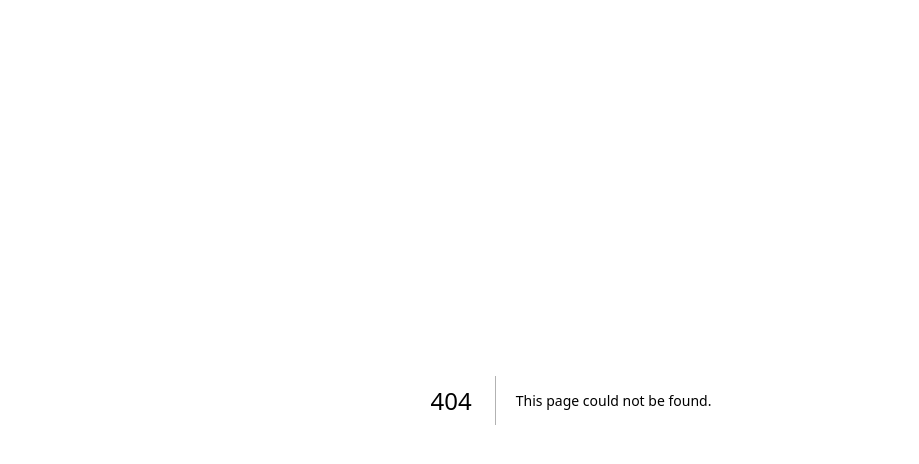
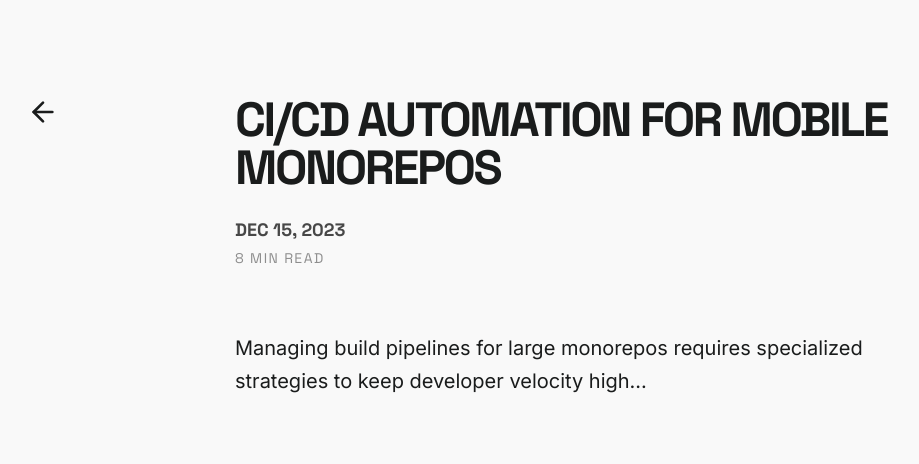
Before and after one commit to fardall/fardall.github.io, a Next.js app: page /writings/cicd-mobile-monorepos in a window 1280 px wide. Before the commit this address had no page. Shown: the top 464 px of the page, without its empty margins (69-988 px from the left). Built offline with nearby package versions, Linux system fonts and the light colour scheme.

Commit message:
create writings detail screen

```diff
--- a/src/app/layout.tsx
+++ b/src/app/layout.tsx
@@ -2,7 +2,7 @@ import type { Metadata } from "next";
 import "./globals.css";
 
 export const metadata: Metadata = {
-  title: "ENGINEER_PORTFOLIO | Technical Monolith",
+  title: "Muhamad Fardal Akter Min Gali | Technical Monolith",
   description: "High-performance mobile application architecture and development.",
 };
 
--- a/src/app/page.tsx
+++ b/src/app/page.tsx
@@ -3,6 +3,7 @@ import { Space_Grotesk, Inter } from "next/font/google";
 import Link from "next/link";
 import Header from "@/components/Header";
 import Footer from "@/components/Footer";
+import { posts } from "@/lib/posts";
 
 const spaceGrotesk = Space_Grotesk({
   subsets: ["latin"],
@@ -170,15 +171,11 @@ export default function Home() {
             TECHNICAL_WRITING
           </h2>
           <div className="space-y-4">
-            {[
-              { date: "MAR 12, 2024", title: "Deep Dive into Kotlin Multiplatform Performance" },
-              { date: "FEB 08, 2024", title: "The Architecture of Zenith: A Flutter Case Study" },
-              { date: "JAN 22, 2024", title: "Refactoring Legacy Android Systems for Jetpack Compose" },
-            ].map((post, index) => (
+            {posts.slice(0, 3).map((post, index) => (
               <Link
                 key={index}
                 className="block bg-white border-2 border-black p-6 group transition-all hover:bg-black hover:text-white"
-                href="#"
+                href={`/writings/${post.slug}`}
               >
                 <div className="flex justify-between items-center">
                   <div>
--- /dev/null
+++ b/src/app/writings/[slug]/page.tsx
@@ -0,0 +1,107 @@
+import { ArrowLeft } from "lucide-react";
+import { Space_Grotesk, Inter } from "next/font/google";
+import Link from "next/link";
+import { posts } from "@/lib/posts";
+import { notFound } from "next/navigation";
+
+const spaceGrotesk = Space_Grotesk({
+  subsets: ["latin"],
+  variable: "--font-headline",
+});
+
+const inter = Inter({
+  subsets: ["latin"],
+  variable: "--font-body",
+});
+
+export default async function WritingDetail({
+  params,
+}: {
+  params: Promise<{ slug: string }>;
+}) {
+  const { slug } = await params;
+  const post = posts.find((p) => p.slug === slug);
+
+  if (!post) {
+    notFound();
+  }
+
+  return (
+    <div
+      className={`${spaceGrotesk.variable} ${inter.variable} font-body bg-surface text-on-surface min-h-screen`}
+    >
+      <main className="pt-24 pb-24 px-6 md:px-12">
+        <div className="max-w-4xl mx-auto flex flex-col md:flex-row gap-8 md:gap-16 relative justify-center">
+          {/* Sidebar Navigation (Back Arrow) */}
+          <aside className="md:absolute md:-left-12 lg:-left-24 top-0">
+            <Link
+              href="/writings"
+              className="inline-flex items-center group transition-opacity hover:opacity-60"
+              aria-label="Go back"
+            >
+              <ArrowLeft className="w-8 h-8" />
+            </Link>
+          </aside>
+
+          {/* Main Content Column */}
+          <div className="max-w-2xl w-full">
+            {/* Header Section */}
+            <header className="mb-16">
+              <h1 className="font-headline text-4xl md:text-5xl font-bold mb-6 tracking-tighter uppercase">
+                {post.title}
+              </h1>
+              <div className="flex flex-col gap-1">
+                <span className="font-headline text-on-surface-variant text-lg font-bold">
+                  {post.date}
+                </span>
+                <span className="font-headline text-on-surface-variant text-sm uppercase tracking-widest opacity-60">
+                  {post.readTime}
+                </span>
+              </div>
+            </header>
+
+            {/* Article Body */}
+            <article className="text-on-surface max-w-none space-y-8">
+              {post.content.map((block, index) => {
+                switch (block.type) {
+                  case "paragraph":
+                    return (
+                      <p key={index} className="text-xl leading-relaxed">
+                        {block.text}
+                      </p>
+                    );
+                  case "blockquote":
+                    return (
+                      <blockquote
+                        key={index}
+                        className="italic text-on-surface-variant py-8 border-y-2 border-black/10 text-2xl font-headline font-medium"
+                      >
+                        &quot;{block.text}&quot;
+                      </blockquote>
+                    );
+                  case "heading":
+                    return (
+                      <h2
+                        key={index}
+                        className="font-headline text-3xl font-bold mt-16 mb-8 uppercase tracking-tight"
+                      >
+                        {block.text}
+                      </h2>
+                    );
+                  default:
+                    return null;
+                }
+              })}
+            </article>
+          </div>
+        </div>
+      </main>
+    </div>
+  );
+}
+
+export async function generateStaticParams() {
+  return posts.map((post) => ({
+    slug: post.slug,
+  }));
+}
--- a/src/app/writings/page.tsx
+++ b/src/app/writings/page.tsx
@@ -3,6 +3,7 @@ import { Space_Grotesk, Inter } from "next/font/google";
 import Header from "@/components/Header";
 import Footer from "@/components/Footer";
 import Link from "next/link";
+import { posts } from "@/lib/posts";
 
 const spaceGrotesk = Space_Grotesk({
   subsets: ["latin"],
@@ -15,25 +16,6 @@ const inter = Inter({
 });
 
 export default function WritingsPage() {
-  const posts = [
-    {
-      date: "MAR 12, 2024",
-      title: "Optimizing Kotlin Multiplatform Performance",
-    },
-    {
-      date: "FEB 08, 2024",
-      title: "Architecting Zenith: A Flutter Case Study",
-    },
-    {
-      date: "JAN 22, 2024",
-      title: "Refactoring Legacy Android Systems for Jetpack Compose",
-    },
-    {
-      date: "DEC 15, 2023",
-      title: "CI/CD Automation for Mobile Monorepos",
-    },
-  ];
-
   return (
     <div className={`${spaceGrotesk.variable} ${inter.variable} font-body bg-surface text-on-surface min-h-screen`}>
       <Header activePage="writings" />
@@ -54,7 +36,7 @@ export default function WritingsPage() {
                 <Link
                   key={index}
                   className="group flex flex-col md:flex-row items-start md:items-center justify-between py-12 px-4 border-b border-black transition-all duration-300 hover:bg-black hover:text-white"
-                  href="#"
+                  href={`/writings/${post.slug}`}
                 >
                   <div className="w-full md:w-1/4 mb-4 md:mb-0">
                     <span className="font-mono text-sm tracking-widest text-neutral-500 group-hover:text-neutral-400 uppercase">
--- a/src/components/Header.tsx
+++ b/src/components/Header.tsx
@@ -16,8 +16,8 @@ export default function Header({ activePage }: HeaderProps) {
 
   return (
     <nav className="fixed top-0 left-0 w-full z-50 flex justify-between items-center px-6 h-20 bg-white dark:bg-black border-b-2 border-black dark:border-white">
-      <div className="text-2xl font-black text-black dark:text-white tracking-tight font-headline">
-        ENGINEER_PORTFOLIO
+      <div className="text-2xl font-black text-black dark:text-white tracking-tight font-headline uppercase">
+        Muhamad Fardal Akter Min Gali
       </div>
       <div className="hidden md:flex gap-8 items-center">
         <Link className={getLinkClass("projects")} href="/">
--- /dev/null
+++ b/src/lib/posts.ts
@@ -0,0 +1,111 @@
+export interface PostContent {
+  type: "paragraph" | "blockquote" | "heading";
+  text: string;
+}
+
+export interface Post {
+  slug: string;
+  title: string;
+  date: string;
+  readTime: string;
+  content: PostContent[];
+}
+
+export const posts: Post[] = [
+  {
+    slug: "server-driven-ui",
+    title: "Building a Server-Driven UI Framework",
+    date: "OCT 24, 2024",
+    readTime: "8 MIN READ",
+    content: [
+      {
+        type: "paragraph",
+        text: "Server-driven UI (SDUI) is a powerful paradigm where the server dictates the UI components and layout to the client. This allows for rapid iteration without waiting for app store reviews. In this technical deep-dive, we'll explore the architecture of a bespoke SDUI system built for high-performance mobile applications.",
+      },
+      {
+        type: "paragraph",
+        text: "At its core, SDUI is about decoupling the presentation logic from the client. Instead of hardcoding views, the client acts as a \"dumb renderer,\" interpreting a JSON payload from the server. This payload describes a tree of UI nodes, each with a specific type and properties.",
+      },
+      {
+        type: "blockquote",
+        text: "The shift from imperative client-side rendering to declarative server-driven construction fundamentally changes how we approach mobile engineering velocity.",
+      },
+      {
+        type: "paragraph",
+        text: "To achieve this, we need a robust contract between the client and the server. We chose to represent this contract using a strongly-typed JSON schema, ensuring that both sides agree on the available components and their respective properties.",
+      },
+      {
+        type: "paragraph",
+        text: "Let's look at a simplified example of what this JSON payload might look like for a basic \"Hero\" component. Notice the intentional lack of styling information; the server dictates what to render, not necessarily how it's styled (which is governed by the client-side design system).",
+      },
+      {
+        type: "paragraph",
+        text: "The client receives this payload and iterates through the tree, mapping each type to a native (or React Native/Flutter) component registry.",
+      },
+      {
+        type: "heading",
+        text: "Client-Side Rendering Engine",
+      },
+      {
+        type: "paragraph",
+        text: "Building the renderer requires careful consideration of performance and state management. We utilize a recursive functional component approach, parsing the JSON and yielding UI elements.",
+      },
+      {
+        type: "paragraph",
+        text: "Key components include the Component Registry, which is a strict mapping of string types to actual UI components; Action Handling, a centralized dispatcher that interprets action strings; and Error Boundaries, crucial for ensuring that a malformed node doesn't crash the entire screen.",
+      },
+      {
+        type: "paragraph",
+        text: "Bugs encountered during development included weird border flicker when expanding, subpixel jitter when animating font-variation-settings weight, and backdrop rendering inconsistencies across different engines.",
+      },
+    ],
+  },
+  {
+    slug: "kotlin-multiplatform",
+    title: "Optimizing Kotlin Multiplatform Performance",
+    date: "MAR 12, 2024",
+    readTime: "12 MIN READ",
+    content: [
+      {
+        type: "paragraph",
+        text: "Kotlin Multiplatform (KMP) has revolutionized how we share logic across platforms, but performance remains a critical concern for high-load applications...",
+      },
+    ],
+  },
+  {
+    slug: "zenith-flutter",
+    title: "Architecting Zenith: A Flutter Case Study",
+    date: "FEB 08, 2024",
+    readTime: "15 MIN READ",
+    content: [
+      {
+        type: "paragraph",
+        text: "In this case study, we examine the architecture of Zenith, a large-scale Flutter application focusing on state management and modularity...",
+      },
+    ],
+  },
+  {
+    slug: "legacy-android-compose",
+    title: "Refactoring Legacy Android Systems for Jetpack Compose",
+    date: "JAN 22, 2024",
+    readTime: "10 MIN READ",
+    content: [
+      {
+        type: "paragraph",
+        text: "Transitioning from XML to Compose isn't just about the UI; it's about changing how we think about state and view updates...",
+      },
+    ],
+  },
+  {
+    slug: "cicd-mobile-monorepos",
+    title: "CI/CD Automation for Mobile Monorepos",
+    date: "DEC 15, 2023",
+    readTime: "8 MIN READ",
+    content: [
+      {
+        type: "paragraph",
+        text: "Managing build pipelines for large monorepos requires specialized strategies to keep developer velocity high...",
+      },
+    ],
+  },
+];
```
Also changed, not shown: 2 other files (tests, documents, lock files or other folders).
